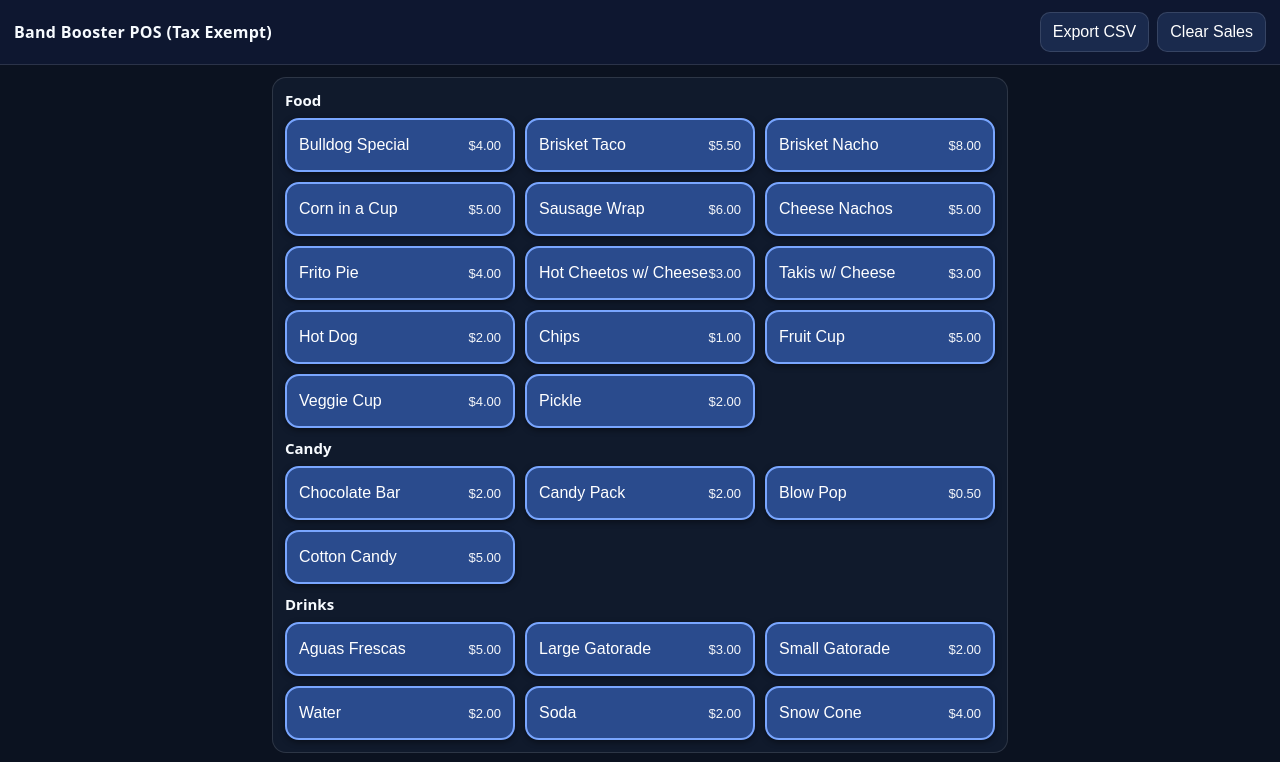
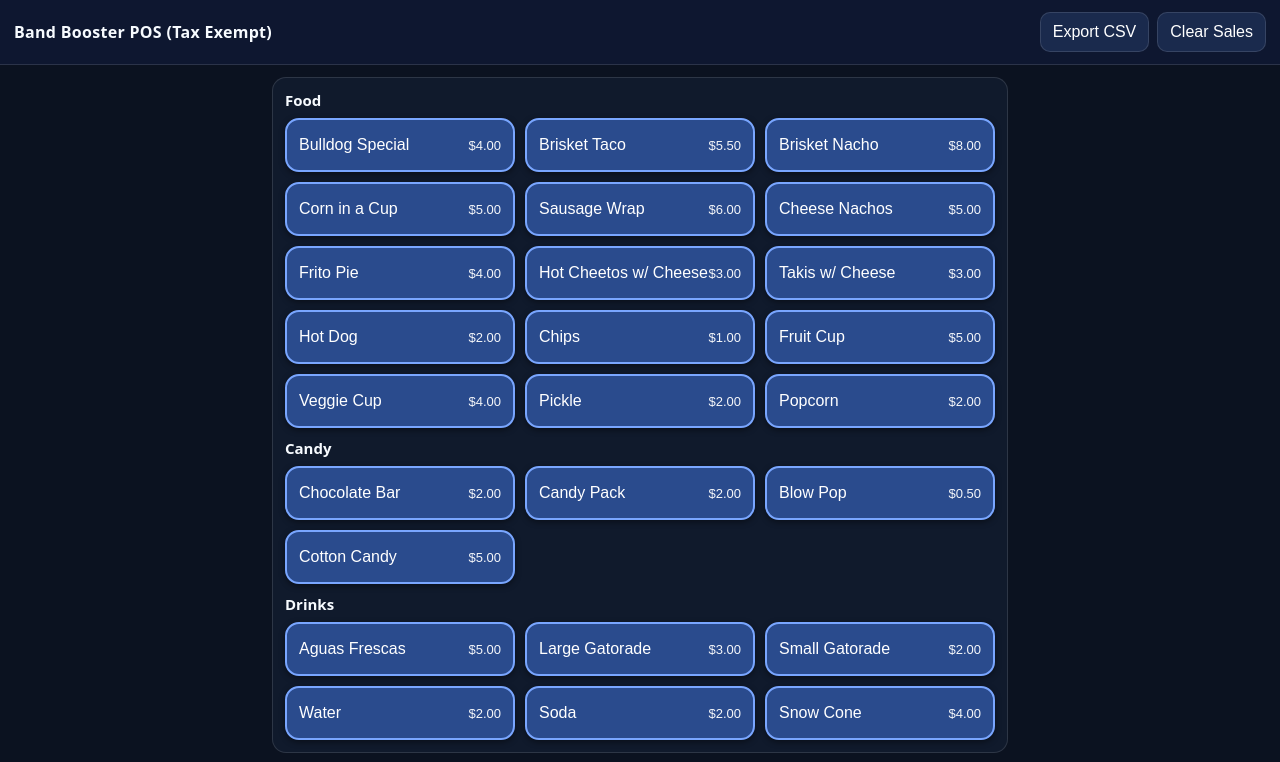
Before and after one commit to aliciasarazua-creator/booster-pos, a plain HTML site: page index.html in a window 1280 px wide. Shown: the top 762 px of the page. Drawn offline with Linux system fonts and the light colour scheme.

Commit message:
Update index.html

```diff
--- a/index.html
+++ b/index.html
@@ -121,7 +121,7 @@ const menu = {
   Food: [
     ["Bulldog Special",4.00],["Brisket Taco",5.50],["Brisket Nacho",8.00],["Corn in a Cup",5.00],["Sausage Wrap",6.00],
     ["Cheese Nachos",5.00],["Frito Pie",4.00],["Hot Cheetos w/ Cheese",3.00],["Takis w/ Cheese",3.00],
-    ["Hot Dog",2.00],["Chips",1.00],["Fruit Cup",5.00],["Veggie Cup",4.00],["Pickle",2.00]
+    ["Hot Dog",2.00],["Chips",1.00],["Fruit Cup",5.00],["Veggie Cup",4.00],["Pickle",2.00],["Popcorn",2.00]
   ],
   Candy: [
     ["Chocolate Bar",2.00],["Candy Pack",2.00],["Blow Pop",0.50],["Cotton Candy",5.00]
```
